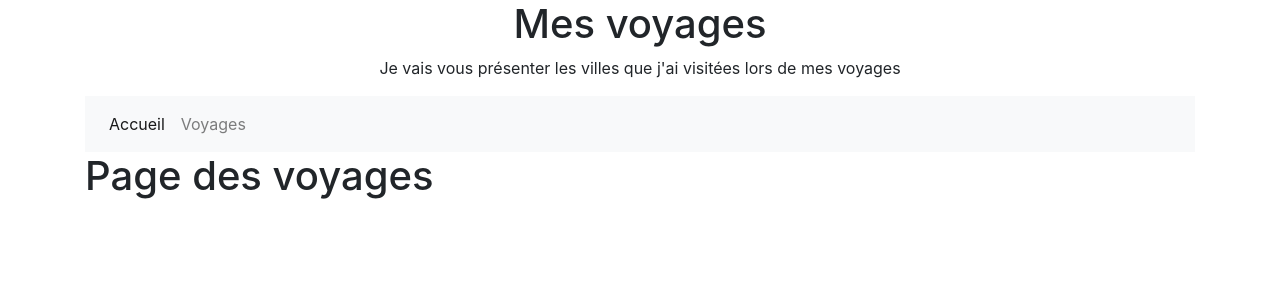
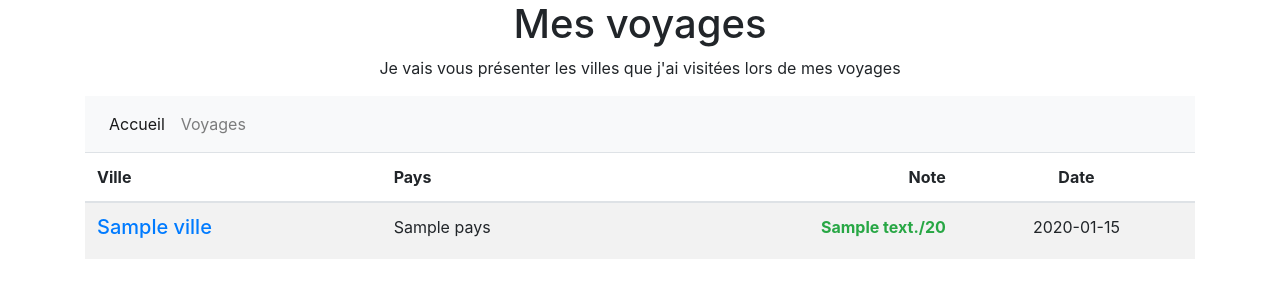
Before and after one commit to AThoomass/mesvoyages, a Symfony app: template templates/pages/voyages.html.twig in a window 1280 px wide. Shown: the top 300 px of the page. Run offline with Twig, Linux system fonts and the light colour scheme; the template is opened without the code that fills it: most values are stand-ins (such as "Sample title", 1, 10 or a date in 2020); some libraries are stand-ins or nearby versions.

Commit message:
Phase 8 : ORM (affichage en colonne des informations provenant de la BDD)

```diff
--- a/src/Entity/Visite.php
+++ b/src/Entity/Visite.php
@@ -140,4 +140,8 @@ class Visite
 
         return $this;
     }
+
+    public function getDatecreationString() : string{
+        return $this->datecreation->format('d/m/Y');
+    }
 }
--- a/templates/pages/voyages.html.twig
+++ b/templates/pages/voyages.html.twig
@@ -2,5 +2,44 @@
 
 
 {% block body %}
-<h1>Page des voyages</h1>
+    <table class="table table-striped">
+        <thead>
+            <tr>
+                <th class="text-left" scope="col">Ville</th>
+                <th class="text-left" scope="col">Pays</th>
+                <th class="text-right" scope="col">Note</th>
+                <th class="text-center" scope="col">Date</th>
+            </tr>
+        </thead>
+        <tbody>
+        {% for visite in visites %}
+            <tr>
+                <td>
+                    <h5 class="text-primary">
+                        <a href="#">{{ visite.ville }}</a>
+                    </h5>
+                </td>
+                <td>
+                    {{ visite.pays }}
+                </td>
+                <td class="text-right">
+                    <strong>
+                        {% if visite.note<10 %}
+                            <div class="text-danger">
+                                {{ visite.note }}/20
+                            </div>
+                        {% else %}
+                            <div class="text-success">
+                                {{ visite.note }}/20
+                            </div>
+                        {% endif %}
+                    </strong>
+                </td>
+                <td class="text-center">
+                    {{ visite.datecreationstring }}
+                </td>
+            </tr>
+        {% endfor %}
+        </tbody>
+    </table>
 {% endblock %}
```
Also changed, not shown: src/Controller/VoyagesController.php (+21 -1 lines).
